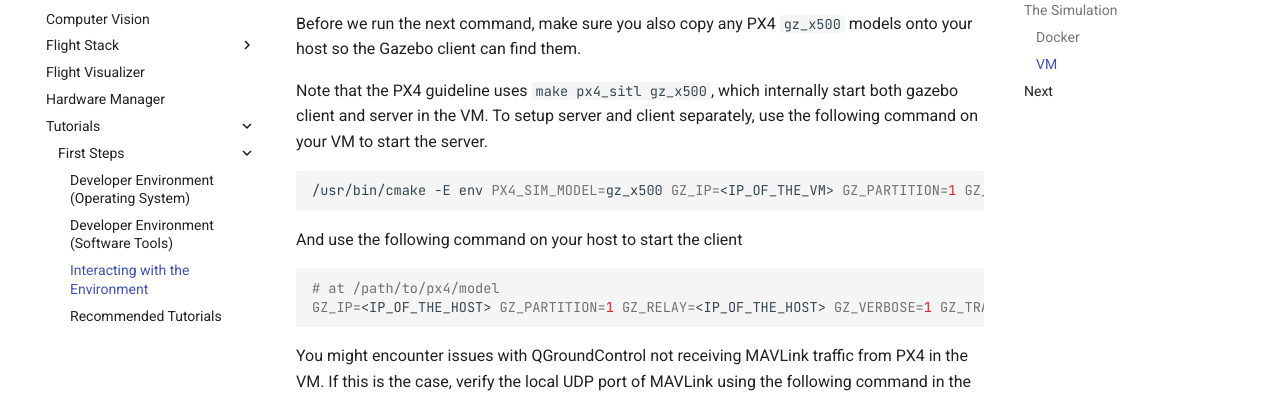
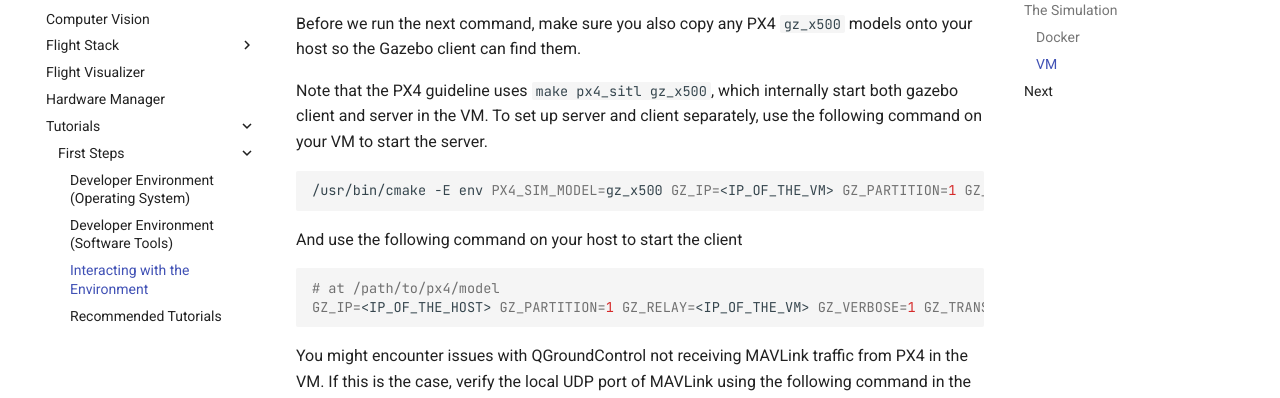
Before and after one commit to UTAT-UAS/wiki, an MkDocs documentation site: the page built from docs/Multirotor/Tutorials/First_Steps/2._Interacting_with_the_Environment.md, in a window 1280 px wide and 900 px high, scrolled down 3397 px. Shown: the part 179-577 px from the top of the window. Built offline with MkDocs 1.6.1 and Material for MkDocs 9.7.7, drawn with Linux system fonts in a browser that asks for light colours; comment, search, counter and statistics services are not loaded.

Commit message:
fix: minor wording issues

````diff
--- a/docs/Multirotor/Tutorials/First_Steps/2._Interacting_with_the_Environment.md
+++ b/docs/Multirotor/Tutorials/First_Steps/2._Interacting_with_the_Environment.md
@@ -102,7 +102,7 @@
 
 Before we run the next command, make sure you also copy any PX4 `gz_x500` models onto your host so the Gazebo client can find them.
 
-Note that the PX4 guideline uses `make px4_sitl gz_x500`, which internally start both gazebo client and server in the VM. To setup server and client separately, use the following command on your VM to start the server.
+Note that the PX4 guideline uses `make px4_sitl gz_x500`, which internally start both gazebo client and server in the VM. To set up server and client separately, use the following command on your VM to start the server.
 
 ```bash
 /usr/bin/cmake -E env PX4_SIM_MODEL=gz_x500 GZ_IP=<IP_OF_THE_VM> GZ_PARTITION=1 GZ_VERBOSE=1 GZ_TRANSPORT_RCVHWM=100000 GZ_TRANSPORT_SNDHWM=100000 GZ_TRANSPORT_TOPIC_STATISTICS=0 /path/to/PX4-Autopilot/build/px4_sitl_default/bin/px4
@@ -111,7 +111,7 @@
 And use the following command on your host to start the client
 ```bash
 # at /path/to/px4/model
-GZ_IP=<IP_OF_THE_HOST> GZ_PARTITION=1 GZ_RELAY=<IP_OF_THE_HOST> GZ_VERBOSE=1 GZ_TRANSPORT_RCVHWM=100000 GZ_TRANSPORT_SNDHWM=100000 GZ_TRANSPORT_TOPIC_STATISTICS=0 gz sim -g -v4 x500/model.sdf
+GZ_IP=<IP_OF_THE_HOST> GZ_PARTITION=1 GZ_RELAY=<IP_OF_THE_VM> GZ_VERBOSE=1 GZ_TRANSPORT_RCVHWM=100000 GZ_TRANSPORT_SNDHWM=100000 GZ_TRANSPORT_TOPIC_STATISTICS=0 gz sim -g -v4 x500/model.sdf
 ```
 
 You might encounter issues with QGroundControl not receiving MAVLink traffic from PX4 in the VM. If this is the case, verify the local UDP port of MAVLink using the following command in the PX4 console:
````
